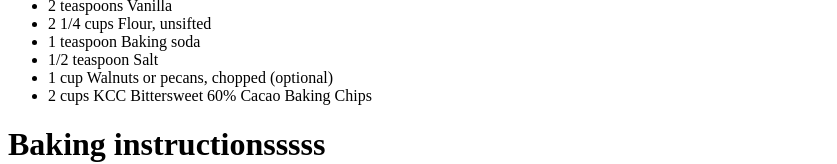
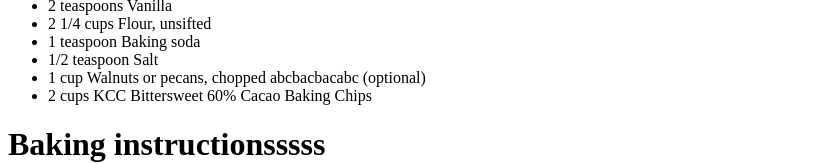
Before and after one commit to u881998/mydevop, a plain HTML site: page secretrecipe.htm in a window 1280 px wide. Shown: the part 155-319 px from the top of the page, without its empty margins (0-837 px from the left). Drawn offline with Linux system fonts and the light colour scheme.

Commit message:
new changed

```diff
--- a/secretrecipe.htm
+++ b/secretrecipe.htm
@@ -12,7 +12,7 @@
 <li>2 1/4 cups Flour, unsifted</li>
 <li>1 teaspoon Baking soda</li>
 <li>1/2 teaspoon Salt</li>
-<li>1 cup Walnuts or pecans, chopped (optional)</li>
+<li>1 cup Walnuts or pecans, chopped abcbacbacabc (optional)</li>
 <li>2 cups KCC Bittersweet 60% Cacao Baking Chips</li>
 </ul>
 <h1>Baking instructionsssss</h1>
```
Also changed, not shown: Employee Salaries.txt (added), 5 other files.
